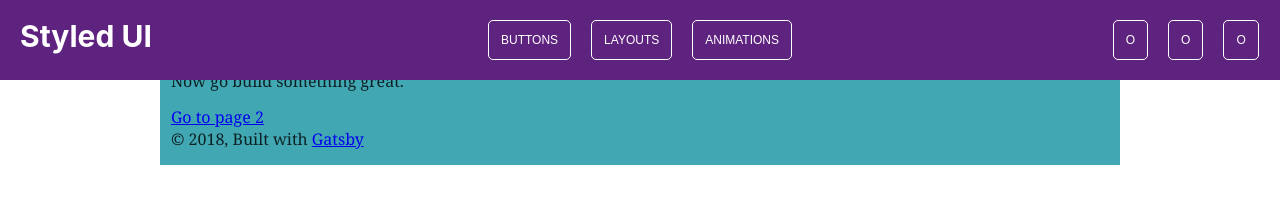
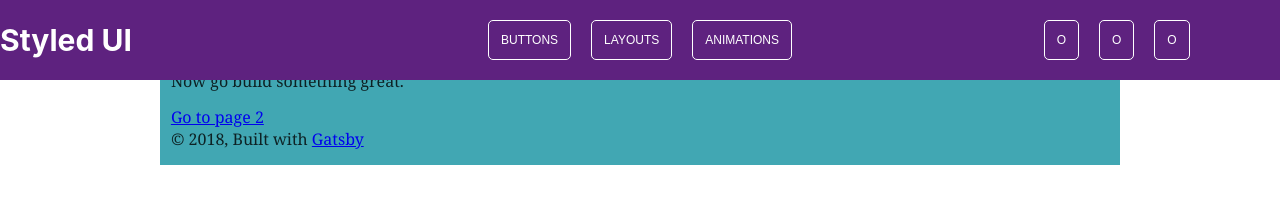
Before and after one commit to ferdelamad/styledui, a Gatsby site: page / in a window 1280 px wide. Built offline with nearby package versions, Linux system fonts and the light colour scheme; Gatsby itself is replaced by a stand-in of ours.

Commit message:
Changed nav styling props

```diff
--- a/src/components/header/Header.js
+++ b/src/components/header/Header.js
@@ -6,11 +6,9 @@ const Header = styled.header`
   height: 10vh;
   width: 100%;
   display: grid;
-  grid-template-columns: 1fr 5fr 1fr;
-  grid-auto-flow: column;
-  grid-gap: 10rem;
-  padding: 2rem;
-  align-content: center;
-  justify-content: start;
+  grid-template-columns: repeat(auto-fit, minmax(1rem, 1fr));
+  grid-gap: 15rem;
+  justify-content: center;
+  align-items: center;
 `
 export default Header
--- a/src/components/header/Nav.js
+++ b/src/components/header/Nav.js
@@ -2,7 +2,7 @@ import styled from 'styled-components'
 
 const Nav = styled.nav`
   display: grid;
-  grid-template-columns: repeat(auto-fit, minmax(auto, 1fr));
+  grid-template-columns: repeat(auto-fit, minmax(1fr, 1fr));
   grid-auto-flow: column;
   align-items: center;
   justify-content: center;
--- a/src/components/layout.css
+++ b/src/components/layout.css
@@ -618,8 +618,8 @@ pre tt:before,
 pre tt:after {
   content: '';
 }
-@media only screen and (max-width: 480px) {
+/* @media only screen and (max-width: 480px) {
   html {
     font-size: 100%;
   }
-}
+} */
```
